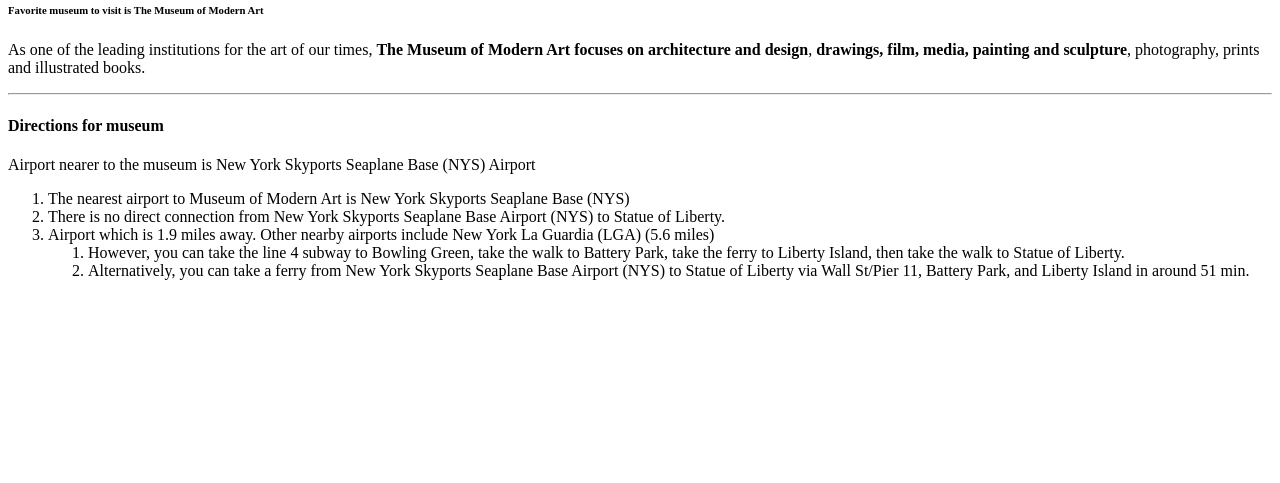
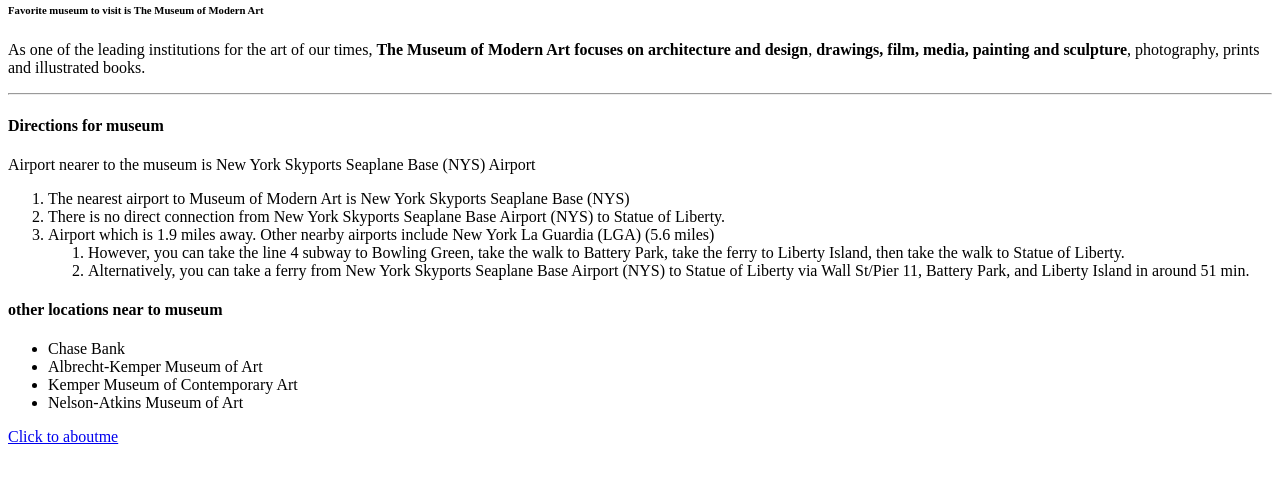
Before and after one commit to 44-563-Web-Apps-F22/44563-webapps-assignment-3-rayudu1018, a plain HTML site: page index.html in a window 1280 px wide. Shown: the part 79-562 px from the top of the page. Drawn offline with Linux system fonts and the light colour scheme.

Commit message:
added aboutme section

```diff
--- a/index.html
+++ b/index.html
@@ -22,5 +22,15 @@
             </ol>
         </ol>
 
+        <h4>other locations near to museum</h4>
+        <ul>
+            <li>Chase Bank</li>
+            <li>Albrecht-Kemper Museum of Art</li>
+            <li>Kemper Museum of Contemporary Art</li>
+            <li>Nelson-Atkins Museum of Art</li>
+        </ul>
+
+        <a href="aboutme.html">Click to aboutme</a>
+
     </body>
 </html>
```
Also changed, not shown: aboutme.html (added, +16 -0 lines), Movieimage.jpg (added).
